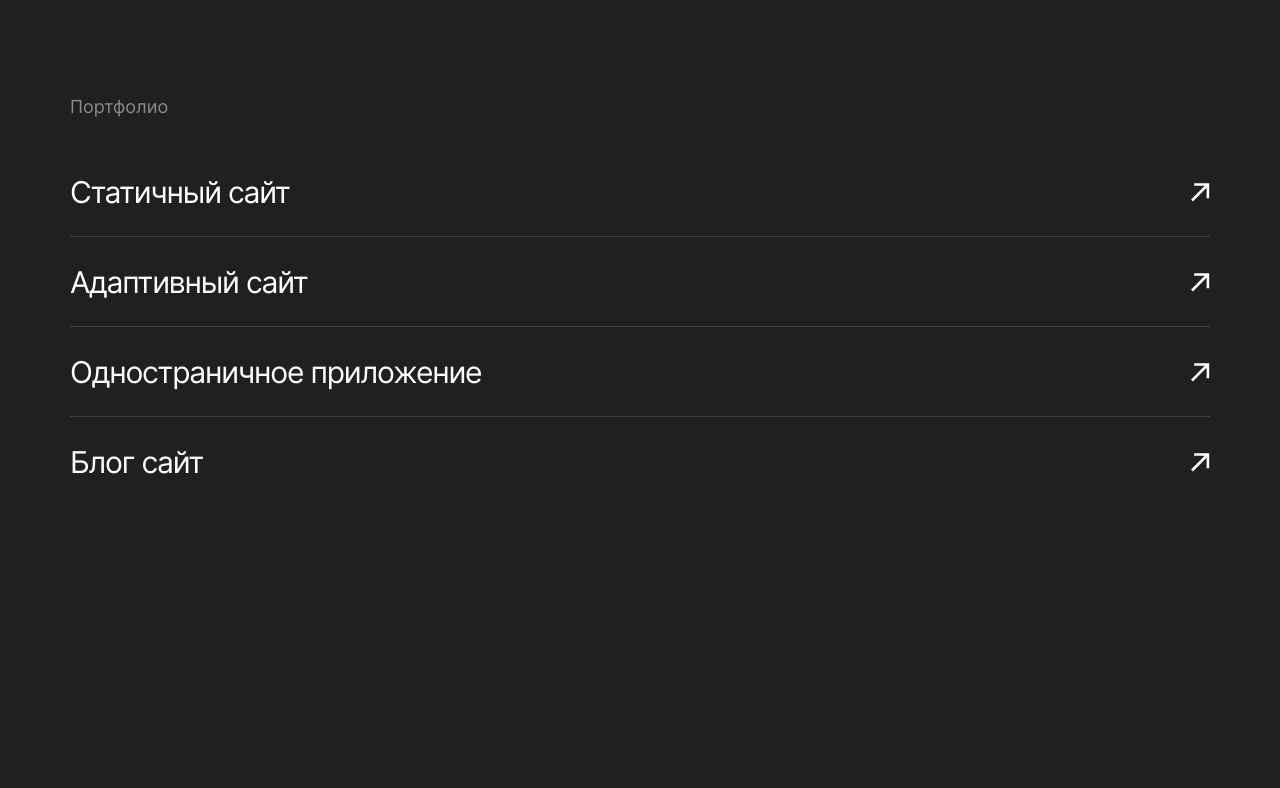
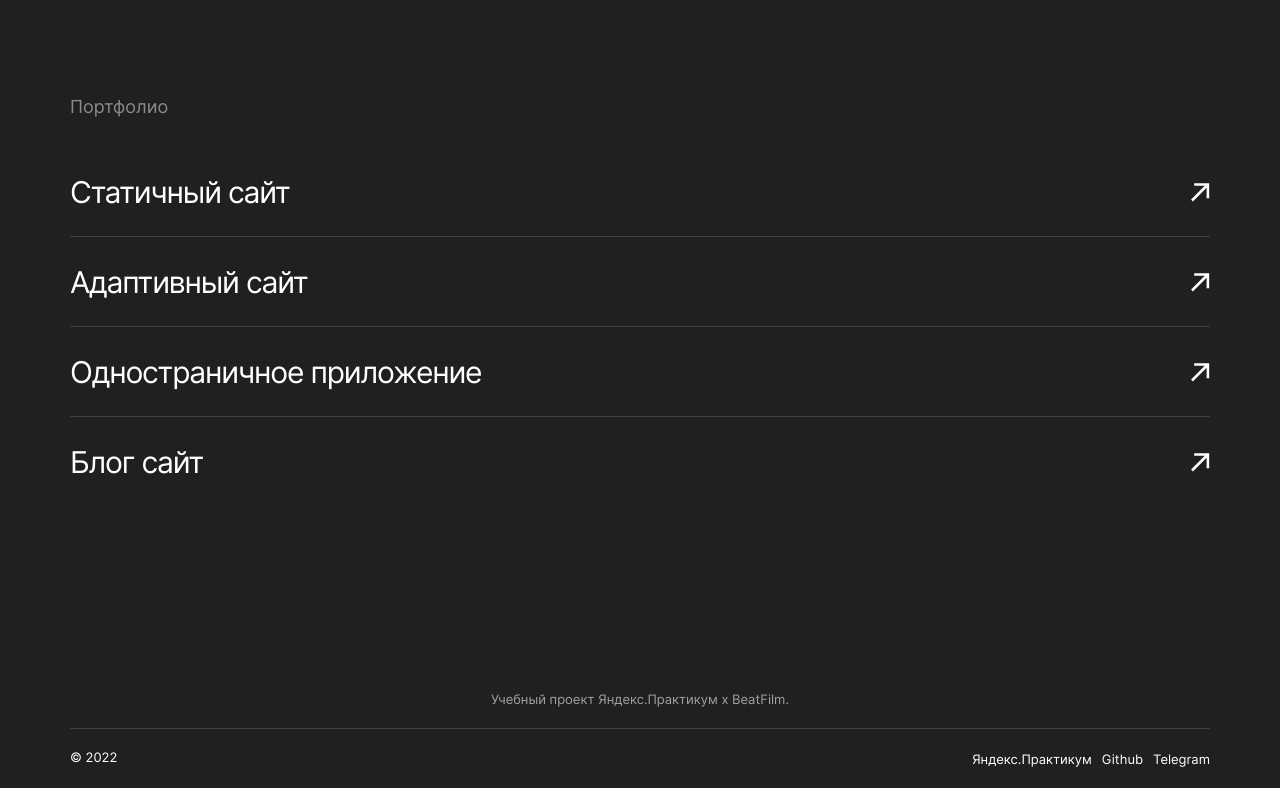
Before and after one commit to bdcry/movies-explorer-frontend, a React app: page / in a window 1280 px wide. Shown: the part 2423-3211 px from the top of the page. Before the commit the page ends 3019 px from the top, so only its background shows below. Built offline with nearby package versions, Linux system fonts and the light colour scheme.

Commit message:
Create footer | Project version beta 0.1

```diff
--- a/src/components/App/App.js
+++ b/src/components/App/App.js
@@ -6,6 +6,7 @@ import Register from "../Register/Register";
 import PageNotFound from "../PageNotFound/PageNotFound";
 import Header from "../Header/Header";
 import Main from "../Main/Main";
+import Footer from "../Footer/Footer";
 
 function App() {
   return (
@@ -14,6 +15,7 @@ function App() {
         <Route exact path="/">
           <Header />
           <Main />
+          <Footer />
         </Route>
         <Route exact path="/signin">
           <Login />
--- a/src/components/Footer/Footer.css
+++ b/src/components/Footer/Footer.css
@@ -0,0 +1,98 @@
+.footer {
+  padding: 94px 70px 20px;
+  display: flex;
+  flex-direction: column;
+}
+
+.footer__title {
+  margin: 0 auto;
+  padding-bottom: 20px;
+  color: #a0a0a0;
+  font-size: 13px;
+  line-height: 18px;
+  font-weight: 400;
+}
+
+.footer__container {
+  display: flex;
+  justify-content: space-between;
+  padding-top: 20px;
+  border-top: 1px solid #424242;
+  box-sizing: border-box;
+}
+
+.footer__year {
+  font-size: 13px;
+  line-height: 16px;
+  margin: 0;
+  padding: 0;
+}
+
+.footer__list {
+  display: flex;
+  margin: 0;
+  padding: 0;
+  list-style: none;
+}
+
+.footer__link {
+  font-size: 13px;
+  line-height: 16px;
+  text-decoration: none;
+  color: #fff;
+  margin-left: 10px;
+  transition: opacity 0.2s linear;
+}
+
+.footer__link:hover {
+  opacity: 0.6;
+}
+
+/* Adaptive layout for pads */
+@media screen and (max-width: 1060px) {
+  .footer {
+    padding: 100px 30px 20px;
+  }
+
+  .footer__title {
+    line-height: 16px;
+  }
+}
+
+/* Adaptive layout for mobiles */
+@media screen and (max-width: 600px) {
+  .footer {
+    padding: 80px 10px 20px;
+  }
+
+  .footer__title {
+    font-size: 12px;
+    line-height: 15px;
+  }
+
+  .footer__container {
+    flex-direction: column-reverse;
+  }
+
+  .footer__year {
+    font-size: 12px;
+    line-height: 15px;
+    text-align: center;
+    padding-top: 30px;
+  }
+
+  .footer__list {
+    flex-direction: column;
+  }
+
+  .footer__item {
+    text-align: center;
+    padding-top: 8px;
+  }
+
+  .footer__link {
+    font-size: 12px;
+    line-height: 15px;
+    margin: 0;
+  }
+}
--- a/src/components/Footer/Footer.js
+++ b/src/components/Footer/Footer.js
@@ -0,0 +1,48 @@
+import "./Footer.css";
+
+function Footer() {
+  return (
+    <footer className="footer">
+      <h2 className="footer__title">
+        Учебный проект Яндекс.Практикум х BeatFilm.
+      </h2>
+      <div className="footer__container">
+        <p className="footer__year">&copy; 2022</p>
+        <ul className="footer__list">
+          <li className="footer__item">
+            <a
+              className="footer__link"
+              href="https://practicum.yandex.ru"
+              target="_blank"
+              rel="noreferrer"
+            >
+              Яндекс.Практикум
+            </a>
+          </li>
+          <li className="footer__item">
+            <a
+              className="footer__link"
+              href="https://github.com/bdcry"
+              target="_blank"
+              rel="noreferrer"
+            >
+              Github
+            </a>
+          </li>
+          <li className="footer__item">
+            <a
+              className="footer__link"
+              href="https://tlgg.ru/blackbaccy"
+              target="_blank"
+              rel="noreferrer"
+            >
+              Telegram
+            </a>
+          </li>
+        </ul>
+      </div>
+    </footer>
+  );
+}
+
+export default Footer;
--- a/src/components/Techs/Techs.css
+++ b/src/components/Techs/Techs.css
@@ -96,7 +96,7 @@
     padding-top: 22px;
   }
 
-  .techs__items {
+  .techs__list {
     padding-top: 83px;
   }
 
@@ -140,7 +140,7 @@
     padding-top: 24px;
   }
 
-  .techs__items {
+  .techs__list {
     padding: 50px 53px 13px;
   }
 
```
